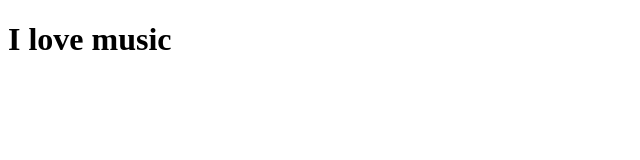
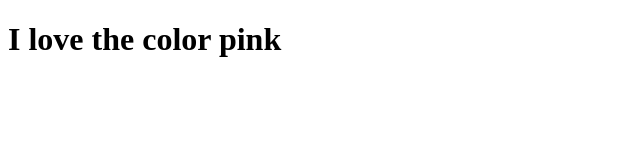
Before and after one commit to EmilyFil/dmd3070, a plain HTML site: page week-01/index.html in a window 1280 px wide. Shown: the whole page, without its empty margins (0-640 px from the left). Drawn offline with Linux system fonts and the light colour scheme.

Commit message:
index made

```diff
--- a/week-01/index.html
+++ b/week-01/index.html
@@ -6,6 +6,6 @@
     <title>Week 1 Assignment</title>
 </head>
 <body>
-    <h1>I love music</h1>
+    <h1>I love the color pink</h1>
 </body>
 </html>
```
